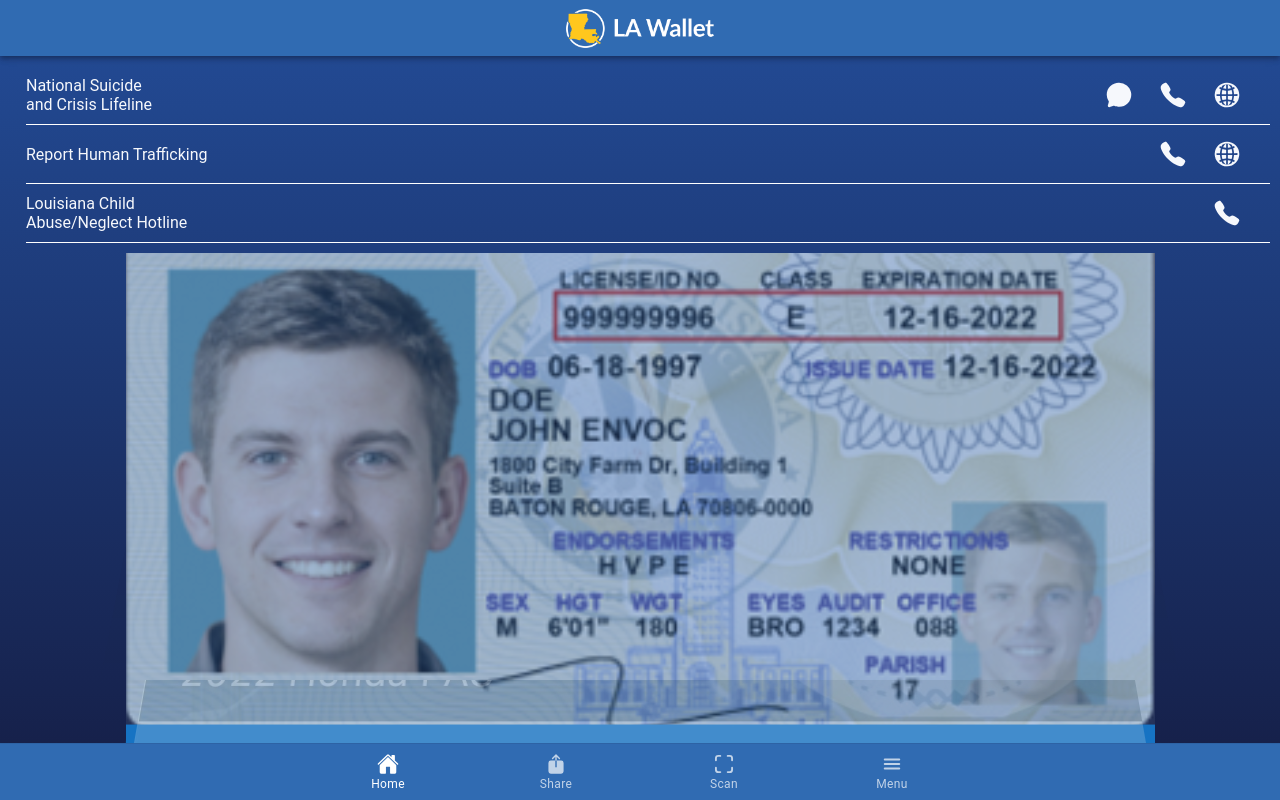
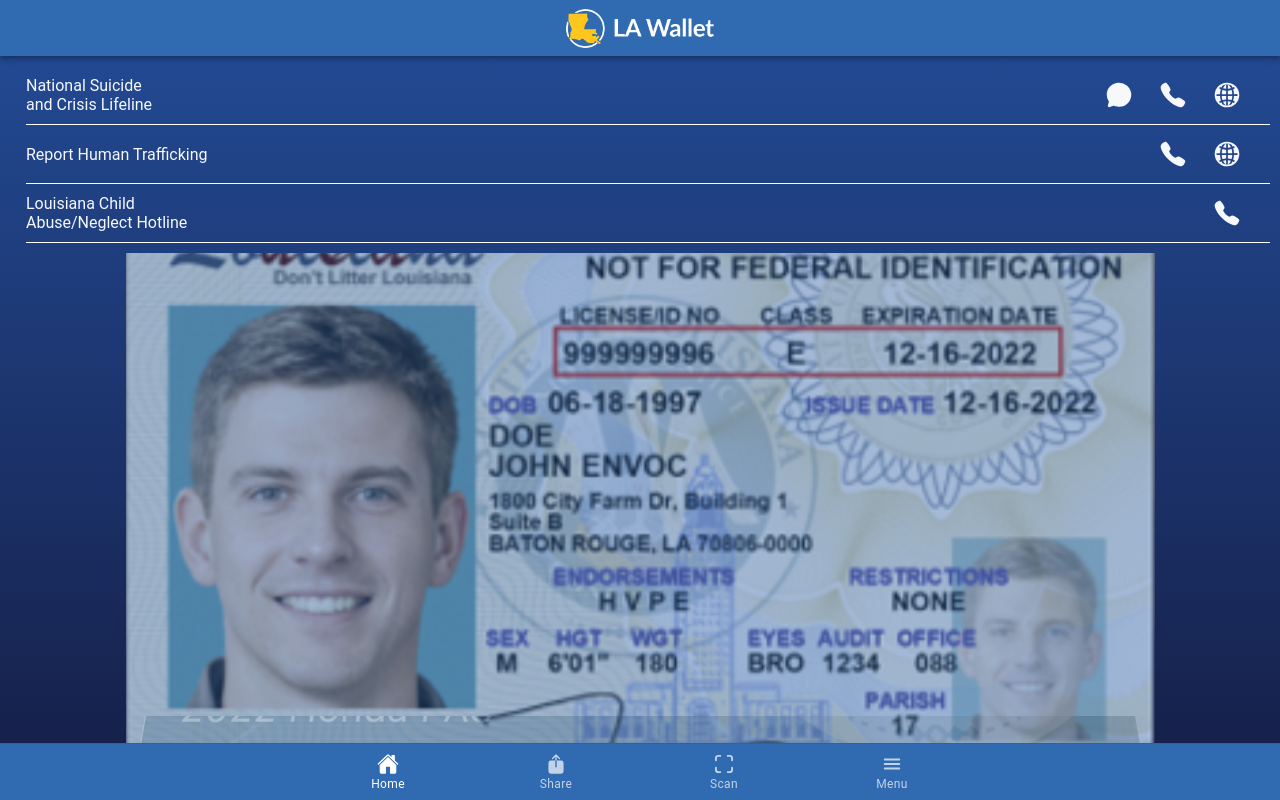
Before and after one commit to jbw716/la-wallet-mockup, a React (Vite) app: page /home in a window 1280 px wide. Built offline with nearby package versions, Linux system fonts and the light colour scheme.

Commit message:
Use percentages for swiper translation to work with more screen sizes.

```diff
--- a/src/pages/1 - Home.tsx
+++ b/src/pages/1 - Home.tsx
@@ -62,7 +62,7 @@
           </IonList>
           <div style={{ flex: '1 1 100%', overflow: 'hidden', height: '100%' }}>
             <Swiper
-              style={{ translate: '0 -150px', height: 'calc(100% + 150px)' }}
+              style={{ translate: '0 -15%', height: '120%' }}
               modules={[EffectCoverflow, Mousewheel]}
               effect={'coverflow'}
               coverflowEffect={{
```
